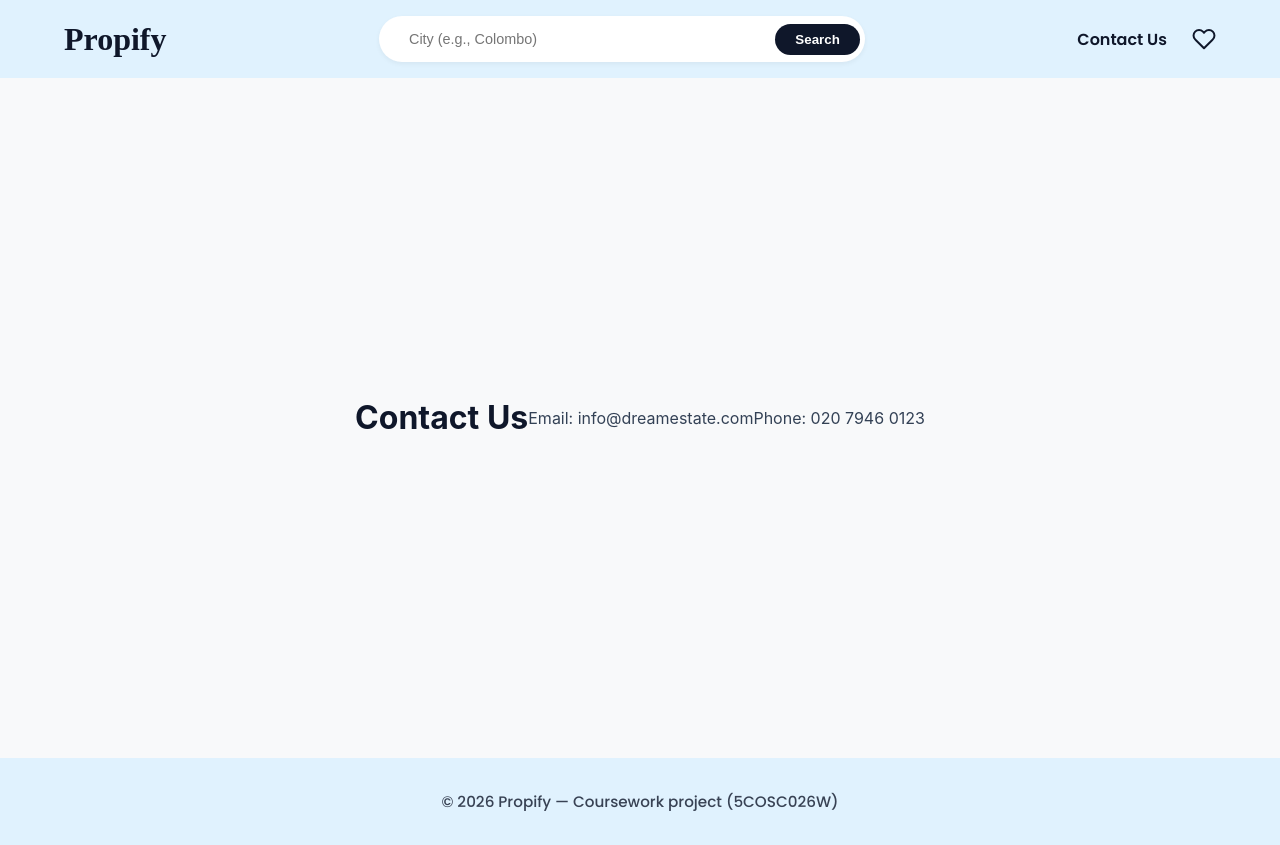
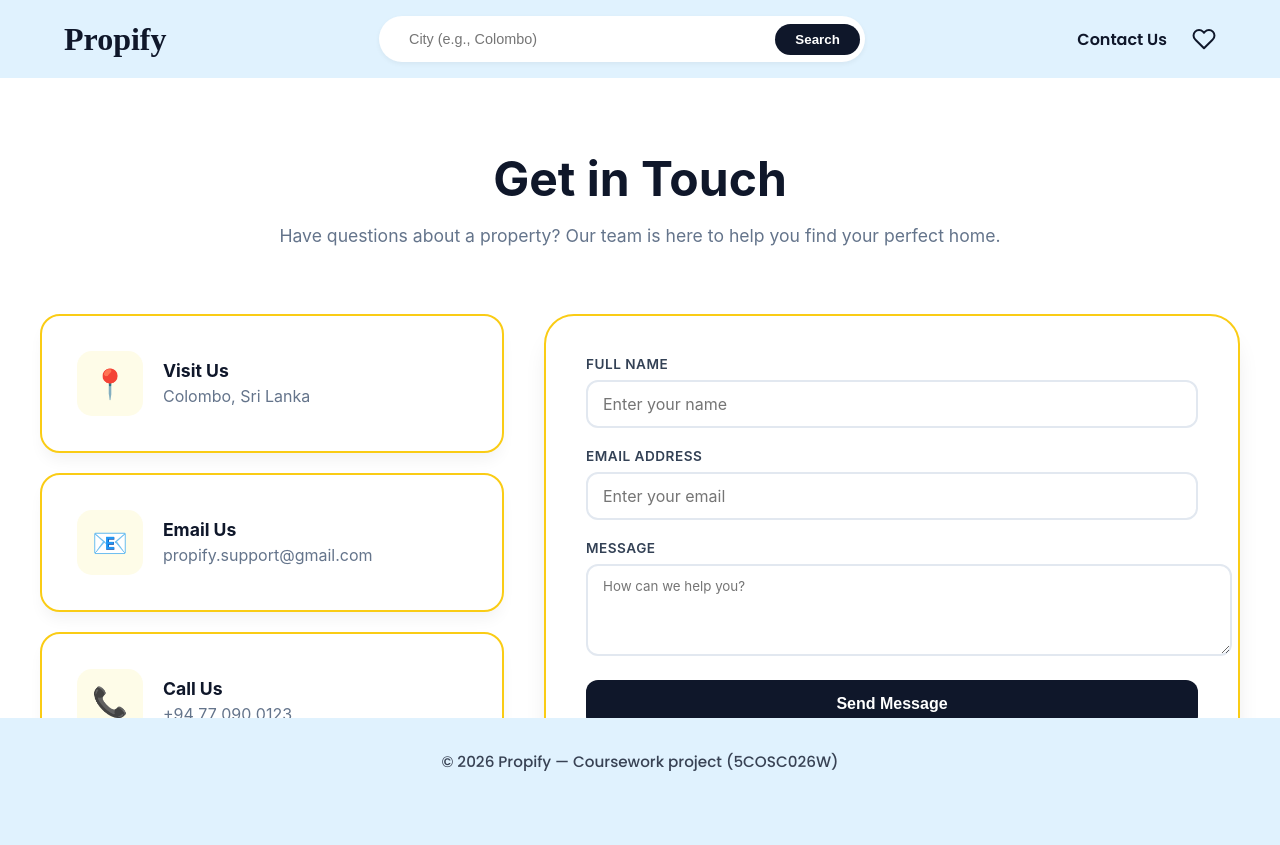
Before and after one commit to Ahamed2006/react-cw, a React (Create React App) app in the folder estate-agent-react-app/: page /contact in a window 1280 px wide. After the commit the page ends 805 px from the top, so only its background shows below. Built offline with nearby package versions, Linux system fonts and the light colour scheme.

Commit message:
1st commit

```diff
--- a/estate-agent-react-app/src/pages/ContactPage.jsx
+++ b/estate-agent-react-app/src/pages/ContactPage.jsx
@@ -1,11 +1,63 @@
 import React from 'react';
 import './contact.css';
 
-const ContactPage = () => (
-  <div className="contact-page">
-    <h1>Contact Us</h1>
-    <p>Email: info@dreamestate.com</p>
-    <p>Phone: 020 7946 0123</p>
-  </div>
-);
+const ContactPage = () => {
+  return (
+    <div className="contact-container">
+      <div className="contact-header">
+        <h1>Get in Touch</h1>
+        <p>Have questions about a property? Our team is here to help you find your perfect home.</p>
+      </div>
+
+      <div className="contact-grid">
+        {/* Left Side: Contact Information Cards */}
+        <div className="contact-info">
+          <div className="info-card">
+            <div className="info-icon">📍</div>
+            <div>
+              <h3>Visit Us</h3>
+              <p>Colombo, Sri Lanka</p>
+            </div>
+          </div>
+
+          <div className="info-card">
+            <div className="info-icon">📧</div>
+            <div>
+              <h3>Email Us</h3>
+              <p>propify.support@gmail.com</p>
+            </div>
+          </div>
+
+          <div className="info-card">
+            <div className="info-icon">📞</div>
+            <div>
+              <h3>Call Us</h3>
+              <p>+94 77 090 0123</p>
+            </div>
+          </div>
+        </div>
+
+        {/* Right Side: Simple Message Form */}
+        <div className="contact-form-container">
+          <form className="contact-form">
+            <div className="form-group">
+              <label>Full Name</label>
+              <input type="text" placeholder="Enter your name" />
+            </div>
+            <div className="form-group">
+              <label>Email Address</label>
+              <input type="email" placeholder="Enter your email" />
+            </div>
+            <div className="form-group">
+              <label>Message</label>
+              <textarea placeholder="How can we help you?" rows="4"></textarea>
+            </div>
+            <button type="button" className="btn-send">Send Message</button>
+          </form>
+        </div>
+      </div>
+    </div>
+  );
+};
+
 export default ContactPage;
--- a/estate-agent-react-app/src/pages/contact.css
+++ b/estate-agent-react-app/src/pages/contact.css
@@ -1,41 +1,142 @@
-.contact-page {
+.contact-container {
+  padding: 40px 20px;
+  /* CHANGE: Removed 1200px limit to fill the whole screen white */
+  max-width: none;
+  /* CHANGE: Force the background to cover the full viewport width */
+  width: 100vw;
+  margin: 0;
+  height: calc(100vh - 160px); /* Adjust based on your Nav/Footer height */
+  min-height: 80vh;
+  overflow: hidden;
+  background-color: #ffffff; /* Entire page background is now white */
   display: flex;
-  justify-content: center;
-  align-items: center;
-  min-height: 80vh;
-  background-color: #f8f9fa;
-  padding: 20px;
+  flex-direction: column;
+  align-items: center; /* Keeps your content centered on the white background */
+  box-sizing: border-box;
 }
 
-.contact-container {
-  background: white;
-  padding: 40px;
-  border-radius: 12px;
-  box-shadow: 0 4px 15px rgba(0,0,0,0.1);
+.contact-header {
   text-align: center;
-  max-width: 500px;
+  margin-bottom: 50px;
+}
+
+.contact-header h1 {
+  font-size: 3rem;
+  color: #0f172a;
+  margin-bottom: 10px;
+}
+
+.contact-header p {
+  color: #64748b;
+  font-size: 1.1rem;
+}
+
+.contact-grid {
+  display: grid;
+  grid-template-columns: 1fr 1.5fr;
+  gap: 40px;
+  align-items: start;
+  /* CHANGE: Limits the content width so cards don't touch the screen edges */
+  max-width: 1200px;
   width: 100%;
 }
 
-.contact-container h1 {
-  color: #003049;
-  font-size: 2.5rem;
+/* Info Cards Styling */
+.contact-info {
+  display: flex;
+  flex-direction: column;
+  gap: 20px;
+}
+
+.info-card {
+  background: white;
+  padding: 35px;
+  border-radius: 20px;
+  display: flex;
+  align-items: center;
+  gap: 20px;
+  box-shadow: 0 10px 15px -3px rgba(0, 0, 0, 0.05);
+  border: 2px solid #facc15; /* Yellow brand border */
+}
+
+.info-icon {
+  font-size: 1.8rem;
+  background: #fefce8;
+  padding: 15px;
+  border-radius: 15px;
+}
+
+.info-card h3 {
+  margin: 0;
+  font-size: 1.1rem;
+  color: #0f172a;
+}
+
+.info-card p {
+  margin: 5px 0 0 0;
+  color: #64748b;
+}
+
+/* Form Styling */
+.contact-form-container {
+  background: white;
+  padding: 40px;
+  border-radius: 30px;
+  box-shadow: 0 20px 25px -5px rgba(0, 0, 0, 0.1);
+  border: 2px solid #facc15; /* Yellow brand border */
+}
+
+.form-group {
   margin-bottom: 20px;
 }
 
-.contact-details p {
-  font-size: 1.2rem;
-  color: #495057;
-  margin: 15px 0;
-  line-height: 1.6;
+.form-group label {
+  display: block;
+  margin-bottom: 8px;
+  font-weight: 600;
+  color: #334155;
 }
 
-.contact-details strong {
-  color: #2563eb;
+.form-group input,
+.form-group textarea {
+  width: 100%;
+  padding: 12px 15px;
+  border: 2px solid #e2e8f0;
+  border-radius: 12px;
+  font-family: inherit;
+  transition: border-color 0.2s;
 }
 
-/* Add a nice hover effect to the container */
-.contact-container:hover {
-  transform: translateY(-5px);
-  transition: transform 0.3s ease;
+.form-group input:focus,
+.form-group textarea:focus {
+  outline: none;
+  border-color: #facc15;
 }
+
+.btn-send {
+  width: 100%;
+  background-color: #0f172a;
+  color: white;
+  padding: 15px;
+  border: none;
+  border-radius: 12px;
+  font-weight: 700;
+  font-size: 1rem;
+  cursor: pointer;
+  transition: background 0.3s;
+}
+
+.btn-send:hover {
+  background-color: #facc15;
+  color: #0f172a;
+}
+
+@media (max-width: 800px) {
+  .contact-grid {
+    grid-template-columns: 1fr;
+  }
+  .contact-container {
+    height: auto;
+    overflow-y: auto;
+  }
+}
```
